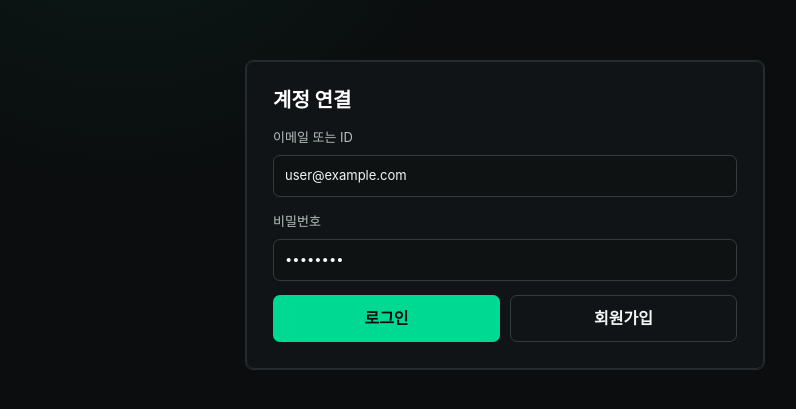
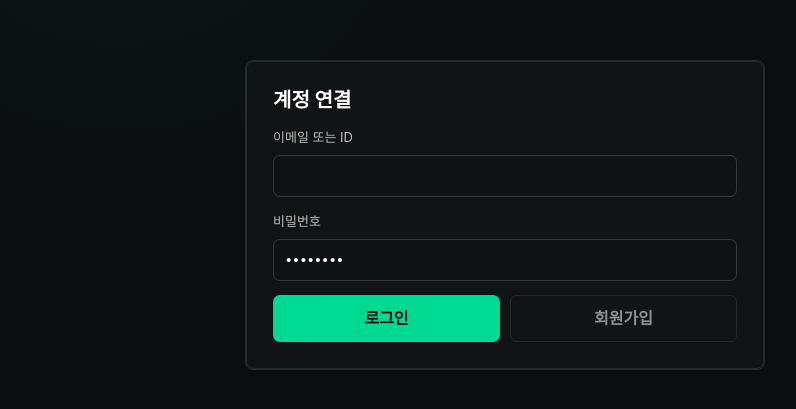
Before and after one commit to honge7694/stock-flow-fe, a React (Vite) app: page / in a window 1280 px wide. Shown: the part 173-582 px from the top of the page, without its empty margins (135-931 px from the left). Built offline with nearby package versions, Linux system fonts and the light colour scheme.

Commit message:
fix: simplify temporary login form

```diff
--- a/src/components/AuthPanel.tsx
+++ b/src/components/AuthPanel.tsx
@@ -10,15 +10,17 @@ type AuthPanelProps = {
   onLogout: () => void;
 };
 
+const DEFAULT_LOGIN_ID = 'honge7694';
+
 export function AuthPanel({ isLoading, user, errorMessage, onLogin, onSignup, onLogout }: AuthPanelProps) {
-  const [email, setEmail] = useState('user@example.com');
+  const [email, setEmail] = useState('');
   const [password, setPassword] = useState('password');
   const [signupErrorMessage, setSignupErrorMessage] = useState<string>();
 
   function handleSubmit(event: FormEvent<HTMLFormElement>) {
     event.preventDefault();
     setSignupErrorMessage(undefined);
-    onLogin(email, password);
+    onLogin(email.trim() || DEFAULT_LOGIN_ID, password);
   }
 
   function handleSignup() {
@@ -51,7 +53,7 @@ export function AuthPanel({ isLoading, user, errorMessage, onLogin, onSignup, on
           <h2>계정 연결</h2>
           <label>
             <span>이메일 또는 ID</span>
-            <input type="text" value={email} onChange={(event) => setEmail(event.target.value)} required />
+            <input type="text" value={email} onChange={(event) => setEmail(event.target.value)} />
           </label>
           <label>
             <span>비밀번호</span>
@@ -69,7 +71,7 @@ export function AuthPanel({ isLoading, user, errorMessage, onLogin, onSignup, on
             <button
               type="button"
               className="secondary-button"
-              disabled={isLoading}
+              disabled
               onClick={handleSignup}
             >
               회원가입
```
Also changed, not shown: 1 other file (tests, documents, lock files or other folders).
